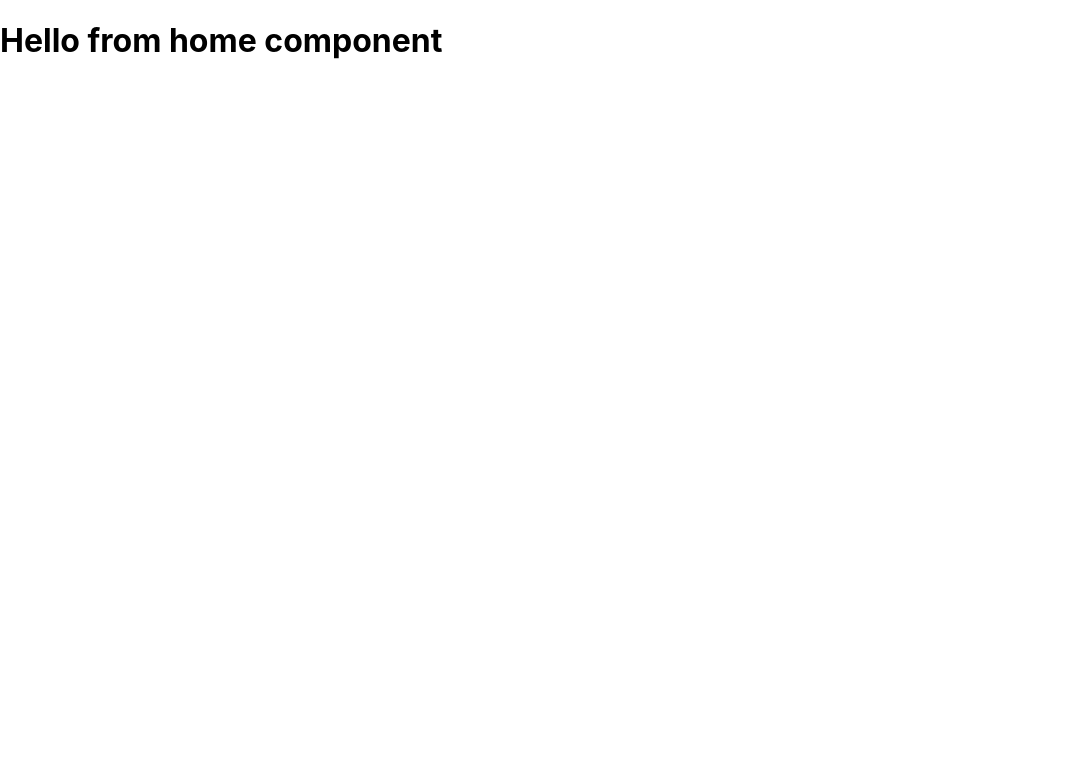
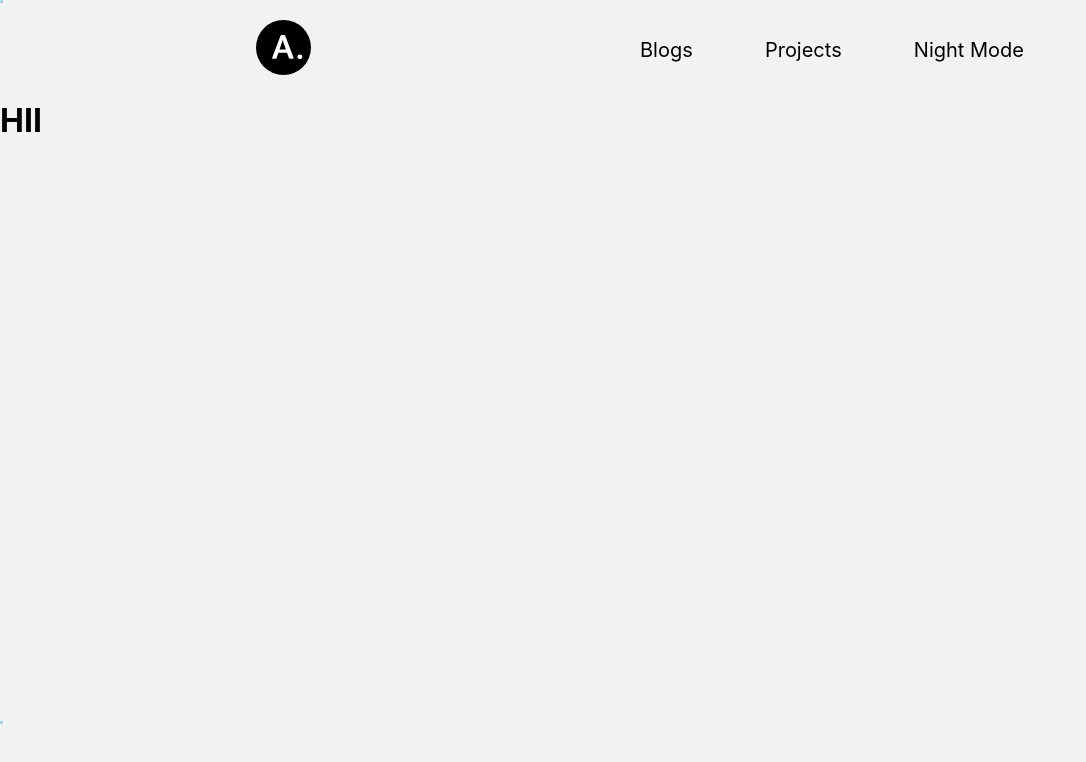
Before and after one commit to abhishekjain35/portfolio, a Next.js app: page / in a window 1280 px wide. Shown: the top 762 px of the page, without its empty margins (0-1086 px from the left). Built offline with nearby package versions, Linux system fonts and the light colour scheme.

Commit message:
Added logo and background

```diff
--- a/components/home/index.js
+++ b/components/home/index.js
@@ -1,5 +1,15 @@
+import NavbarComponent from "../navbar";
+import { Container } from "./styles/home";
+import particles from "./assets/particles.svg";
+
 const HomeComponent = () => {
-  return ( <h1>Hello from home component</h1> );
-}
+  console.log(particles);
+  return (
+    <Container style={{ backgroundImage: `url(${particles.src})` }}>
+      <NavbarComponent />
+      <h1>HII</h1>
+    </Container>
+  );
+};
 
 export default HomeComponent;
--- /dev/null
+++ b/components/home/styles/home.js
@@ -0,0 +1,5 @@
+import styled from "@emotion/styled";
+
+export const Container = styled.main`
+  height: 100vh;
+`;
--- /dev/null
+++ b/components/navbar/assets/logo.js
@@ -0,0 +1,20 @@
+const Logo = () => {
+  return (
+    <svg
+      version="1.1"
+      xmlns="http://www.w3.org/2000/svg"
+      width="55"
+      height="55"
+      viewBox="2 6 45 36"
+      style={{ background: "black", borderRadius: "50%" }}
+    >
+      <path
+        fill="#fff"
+        d="M32.78,32.672c0,0.28-0.14,0.448-0.504,0.448l-2.492,0c-0.588,0-0.784-0.224-0.952-0.672l-1.456-4.116l-7.084,0l-1.456,4.2c-0.112,0.364-0.308,0.588-0.756,0.588l-2.492,0c-0.28,0-0.392-0.14-0.392-0.364c0-0.084,0-0.196,0.056-0.308l6.832-18.144c0.14-0.336,0.336-0.56,0.756-0.56l2.24,0c0.42,0,0.672,0.196,0.784,0.504l6.86,18.06c0.056,0.14,0.056,0.252,0.056,0.364z M26.424,25.616l-1.988-5.908c-0.252-0.784-0.42-1.372-0.56-1.82l-0.056,0c-0.14,0.476-0.308,1.064-0.588,1.848l-1.988,5.88l5.18,0z M39.878,31.608c0,1.148-1.036,1.876-1.988,1.876c-0.98,0-1.988-0.672-1.988-1.848c0-1.204,0.952-1.904,1.988-1.904c1.008,0,1.988,0.7,1.988,1.876z"
+      />
+      <path fill="#" d="" />
+    </svg>
+  );
+};
+
+export default Logo;
--- a/components/navbar/index.js
+++ b/components/navbar/index.js
@@ -0,0 +1,21 @@
+import { Container, FlexWrapper, NavRightContainer } from "./styles/navbar";
+import Logo from "./assets/logo";
+
+const NavbarComponent = () => {
+  return (
+    <Container>
+      <FlexWrapper>
+        <span>
+          <Logo />
+        </span>
+        <NavRightContainer>
+          <span>Blogs</span>
+          <span>Projects</span>
+          <span>Night Mode</span>
+        </NavRightContainer>
+      </FlexWrapper>
+    </Container>
+  );
+};
+
+export default NavbarComponent;
--- /dev/null
+++ b/components/navbar/styles/navbar.js
@@ -0,0 +1,21 @@
+import styled from "@emotion/styled";
+
+export const Container = styled.nav`
+  padding: 20px 20vw;
+  width: 100vw;
+  height: 80px;
+  background: transparent;
+`;
+
+export const FlexWrapper = styled.div`
+  display: flex;
+  justify-content: space-between;
+`;
+
+export const NavRightContainer = styled.div`
+  width: 50%;
+  display: flex;
+  justify-content: space-between;
+  align-items: center;
+  font-size: 20px;
+`;
--- a/package.json
+++ b/package.json
@@ -9,6 +9,8 @@
     "lint": "next lint"
   },
   "dependencies": {
+    "@emotion/react": "^11.4.0",
+    "@emotion/styled": "^11.3.0",
     "next": "11.0.1",
     "react": "17.0.2",
     "react-dom": "17.0.2"
```
Also changed, not shown: styles/Home.module.css (deleted, +0 -121 lines), components/home/assets/particles.svg (added), 1 other file (tests, documents, lock files or other folders).
